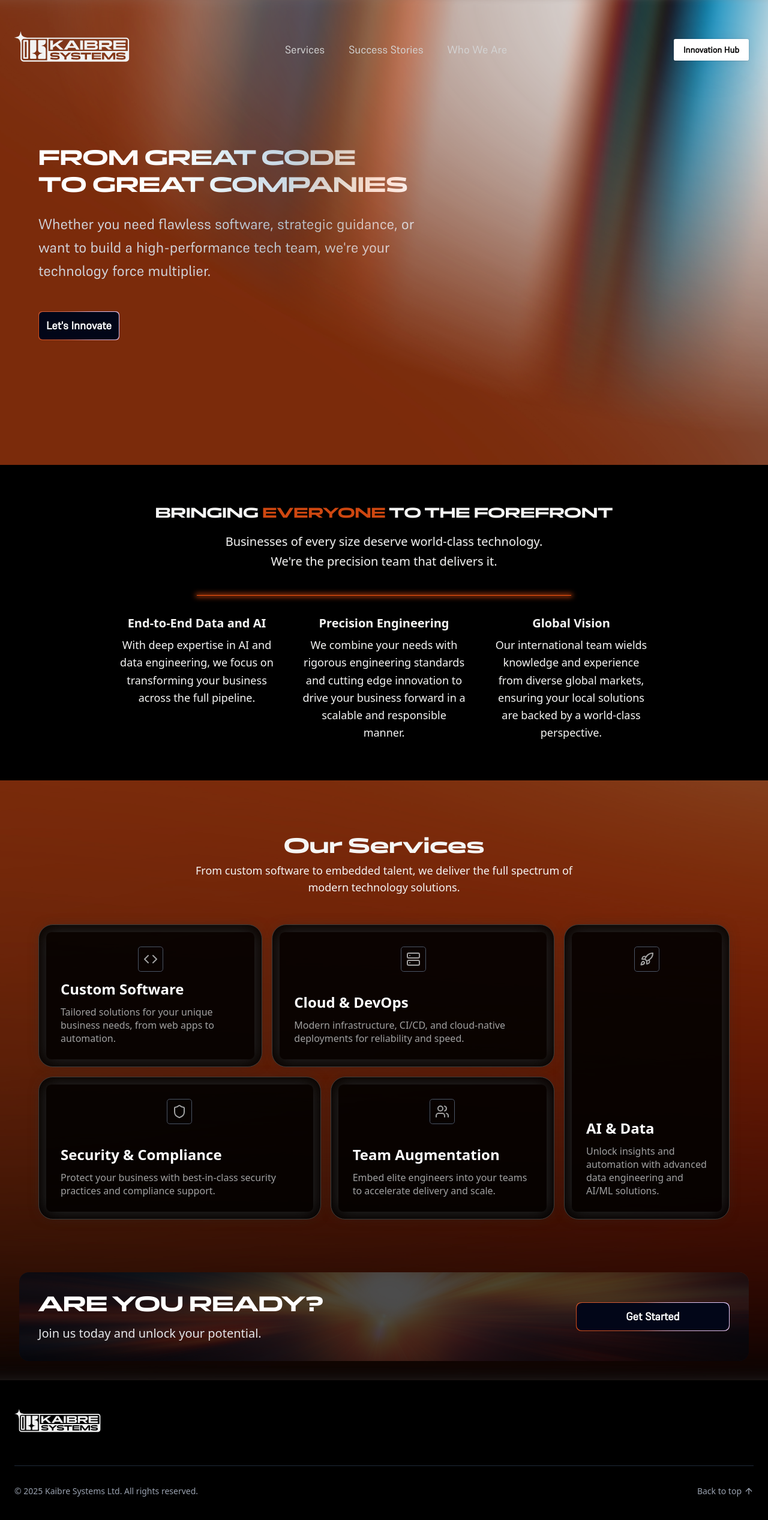
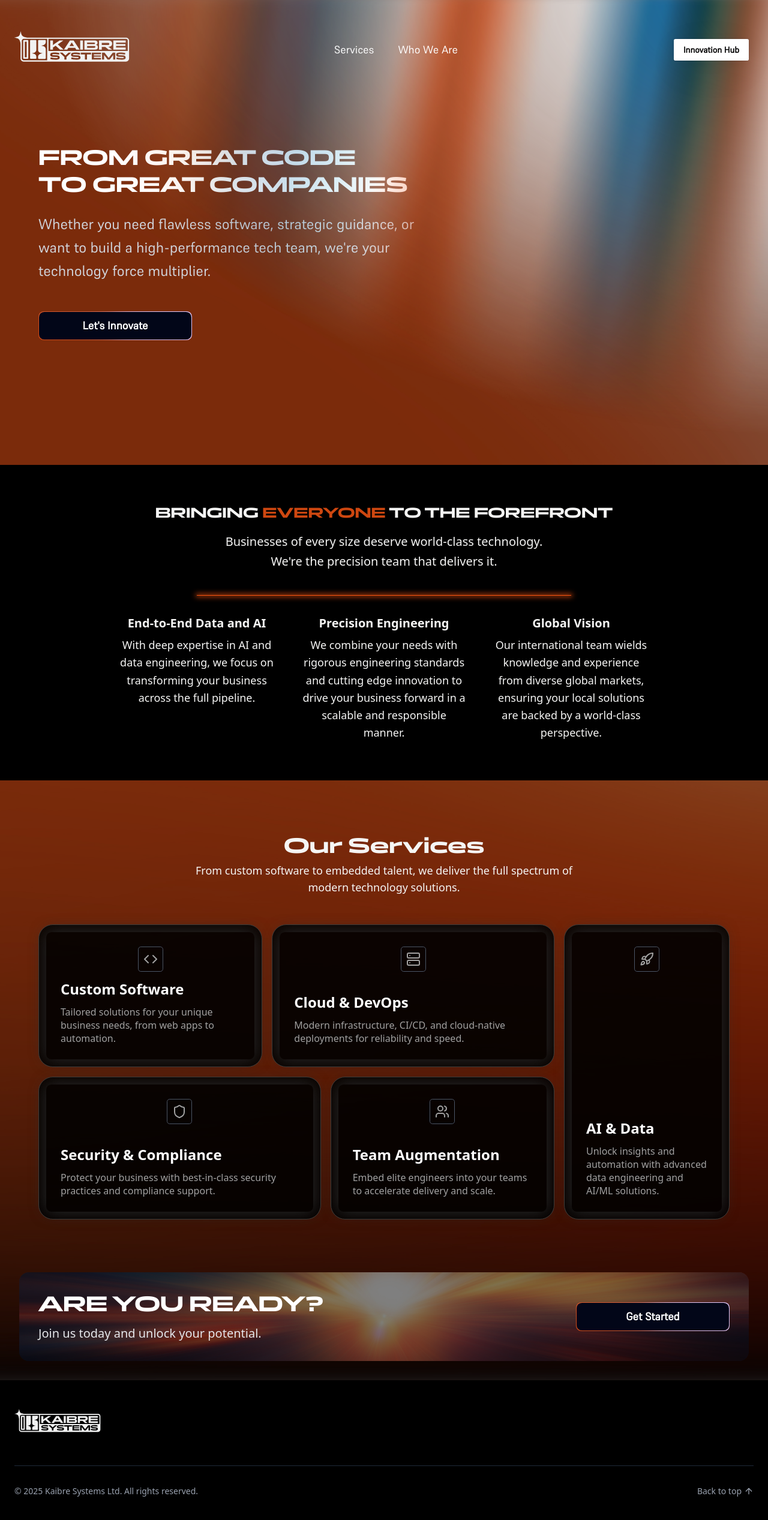
Before and after one commit to Kaibre-Systems/company-site, a Next.js app: page / in a window 1280 px wide. Shown: the top 2534 px of the page at 60% size. Built offline with nearby package versions, Linux system fonts and the light colour scheme.

Commit message:
Updated CTA button to be used as a component

```diff
--- a/src/app/(home)/sections/hero-section.tsx
+++ b/src/app/(home)/sections/hero-section.tsx
@@ -1,4 +1,5 @@
 import { AuroraBackground } from "@/components/ui/aurora-background";
+import CTAButton from "@/components/ui/cta-button";
 
 export default function HeroSection() {
     return (
@@ -12,12 +13,9 @@ export default function HeroSection() {
                     <p className="mt-6 text-xl lg:text-2xl max-w-2xl font-supreme text-gray-300 leading-relaxed">
                         Whether you need flawless software, strategic guidance, or want to build a high-performance tech team, we're your technology force multiplier.
                     </p>
-                    <button className="relative inline-flex h-12 overflow-hidden rounded-[6px] p-[1px] focus:outline-none focus:ring-2 focus:ring-slate-400 focus:ring-offset-2 focus:ring-offset-slate-50 mt-12">
-                        <span className="absolute inset-[-1000%] animate-[spin_2s_linear_infinite] bg-[conic-gradient(from_90deg_at_50%_50%,#E2CBFF_0%,#CD4813_50%,#E2CBFF_100%)]" />
-                        <span className="inline-flex h-full w-full cursor-pointer items-center justify-center rounded-[6px] bg-slate-950 px-3 py-1 text-lg font-bold text-white backdrop-blur-3xl font-supreme">
-                            Let's Innovate
-                        </span>
-                    </button>
+                    <div className="mt-12">
+                        <CTAButton buttonText="Let's Innovate" buttonLink="/contact" />
+                    </div>
                 </div>
 
 
--- a/src/app/components/main-navbar.tsx
+++ b/src/app/components/main-navbar.tsx
@@ -18,10 +18,10 @@ export function MainNavbar() {
       name: "Services",
       link: "/services",
     },
-    {
-      name: "Success Stories",
-      link: "/projects",
-    },
+    // {
+    //   name: "Success Stories",
+    //   link: "/projects",
+    // },
     {
       name: "Who We Are",
       link: "/team",
@@ -71,7 +71,7 @@ export function MainNavbar() {
           <div className="flex w-full flex-col gap-4">
             <NavbarButton
               onClick={() => setIsMobileMenuOpen(false)}
-              variant="primary"
+              variant="gradient"
               className="w-full"
               href="/contact"
             >
--- a/src/app/globals.css
+++ b/src/app/globals.css
@@ -171,7 +171,7 @@
 }
 
 @theme inline {
-  --animate-aurora: aurora 60s linear infinite;
+  --animate-aurora: aurora 100s linear infinite;
   @keyframes aurora {
     from {
       background-position:
--- a/src/app/team/page.tsx
+++ b/src/app/team/page.tsx
@@ -44,27 +44,27 @@ export default function TeamPage() {
                 </section>
 
                 {/* Team Values Section */}
-                <section className="py-20 bg-zinc-900">
+                <section className="py-20 bg-black/40">
                     <div className="container mx-auto px-4">
                         <h2 className="text-3xl font-panchang font-bold mb-12 text-center">Our Values</h2>
                         <div className="grid grid-cols-1 md:grid-cols-3 gap-10 max-w-5xl mx-auto">
                             <div className="text-center">
                                 <div className="w-16 h-16 flex items-center justify-center rounded-full bg-[#ce4710]/20 border border-[#ce4710]/40 mx-auto mb-6">
-                                    <span className="text-2xl text-[#ce4710]">1</span>
+                                    <span className="text-2xl text-[#CD4813]">1</span>
                                 </div>
                                 <h3 className="text-xl font-bold mb-3">Technical Excellence</h3>
                                 <p className="text-gray-300">We believe in deep expertise, continuous improvement, and maintaining the highest standards in our work.</p>
                             </div>
                             <div className="text-center">
                                 <div className="w-16 h-16 flex items-center justify-center rounded-full bg-[#ce4710]/20 border border-[#ce4710]/40 mx-auto mb-6">
-                                    <span className="text-2xl text-[#ce4710]">2</span>
+                                    <span className="text-2xl text-[#CD4813]">2</span>
                                 </div>
                                 <h3 className="text-xl font-bold mb-3">Client Partnership</h3>
                                 <p className="text-gray-300">We work as an extension of our clients' teams, prioritizing transparent communication and shared success.</p>
                             </div>
                             <div className="text-center">
                                 <div className="w-16 h-16 flex items-center justify-center rounded-full bg-[#ce4710]/20 border border-[#ce4710]/40 mx-auto mb-6">
-                                    <span className="text-2xl text-[#ce4710]">3</span>
+                                    <span className="text-2xl text-[#CD4813]">3</span>
                                 </div>
                                 <h3 className="text-xl font-bold mb-3">Adaptability</h3>
                                 <p className="text-gray-300">We thrive in dynamic environments, embracing new technologies and approaches to solve evolving challenges.</p>
--- a/src/components/background-image.tsx
+++ b/src/components/background-image.tsx
@@ -10,12 +10,15 @@ interface BackgroundImageProps {
     children?: React.ReactNode;
     overlay?: boolean;
     overlayOpacity?: number;
+    loading?: 'lazy' | 'eager';
+    placeholder?: 'blur' | 'empty';
+    blurDataURL?: string;
 }
 
 export default function BackgroundImage({
     src,
     alt,
-    priority = false,
+    priority = true,
     quality = 75,
     className = '',
     imgClassName = '',
--- a/src/components/call-to-action.tsx
+++ b/src/components/call-to-action.tsx
@@ -1,6 +1,6 @@
 import React from 'react';
-import Link from 'next/link';
 import BackgroundImage from './background-image';
+import CTAButton from './ui/cta-button';
 
 interface CallToActionProps {
     title: string;
@@ -19,21 +19,14 @@ const CallToAction: React.FC<CallToActionProps> = ({
 }) => {
     return (
         <section className={`text-white mb-8 max-w-7xl ${className} rounded-2xl`}>
-            <BackgroundImage className="rounded-2xl" imgClassName="rounded-2xl" src="/nova.jpeg" alt='nova background' overlay={true} overlayOpacity={70}>
-                <div className="relative flex flex-col md:flex-row items-center justify-between mx-auto max-w-7xl text-left rounded-2xl py-8 px-8 gap-8 overflow-hidden">
+            <BackgroundImage className="rounded-2xl" imgClassName="rounded-2xl" src="/nova.jpeg" alt='nova background' overlay={false}>
+                <div className="relative flex flex-col md:flex-row items-center justify-between mx-auto max-w-7xl text-left rounded-2xl py-8 px-8 gap-8 overflow-hidden transition duration-200 bg-black/50 hover:bg-black/30">
                     <div className="flex-1 relative z-10">
                         <h2 className="text-3xl md:text-4xl font-bold mb-4 font-panchang">{title}</h2>
                         <p className="text-lg md:text-xl max-w-2xl text-gray-200">{subtitle}</p>
                     </div>
                     <div className="flex items-center md:items-end md:w-auto relative z-10">
-                        <Link href={buttonLink}>
-                            <button className="relative inline-flex h-12 w-64 overflow-hidden rounded-xl p-[1px] focus:outline-none focus:ring-2 focus:ring-slate-400 focus:ring-offset-2 focus:ring-offset-slate-50 mt-0 md:mt-0 md:self-center">
-                                <span className="absolute inset-[-1000%] animate-[spin_2s_linear_infinite] bg-[conic-gradient(from_90deg_at_50%_50%,#E2CBFF_0%,#CD4813_50%,#E2CBFF_100%)] rounded-xl" />
-                                <span className="inline-flex h-full w-full cursor-pointer items-center justify-center rounded-xl bg-slate-950 px-3 py-1 text-lg font-bold text-white backdrop-blur-3xl font-supreme">
-                                    {buttonText}
-                                </span>
-                            </button>
-                        </Link>
+                        <CTAButton buttonText={buttonText} buttonLink={buttonLink} />
                     </div>
                 </div>
             </BackgroundImage>
--- /dev/null
+++ b/src/components/ui/cta-button.tsx
@@ -0,0 +1,27 @@
+import React from 'react';
+import Link from 'next/link';
+
+interface CTAButtonProps {
+    buttonText: string;
+    buttonLink: string;
+    className?: string;
+}
+
+const CTAButton: React.FC<CTAButtonProps> = ({
+    buttonText,
+    buttonLink,
+    className = '',
+}) => {
+    return (
+        <Link href={buttonLink}>
+            <button className={`relative inline-flex h-12 w-64 overflow-hidden rounded-xl p-[1px] focus:outline-none focus:ring-2 focus:ring-slate-400 focus:ring-offset-2 focus:ring-offset-slate-50 mt-0 md:mt-0 md:self-center ${className}`}>
+                <span className="absolute inset-[-1000%] animate-[spin_2s_linear_infinite] bg-[conic-gradient(from_90deg_at_50%_50%,#E2CBFF_0%,#CD4813_50%,#E2CBFF_100%)] rounded-xl" />
+                <span className="inline-flex h-full w-full cursor-pointer items-center justify-center rounded-xl bg-slate-950 px-3 py-1 text-lg font-bold text-white backdrop-blur-3xl font-supreme">
+                    {buttonText}
+                </span>
+            </button>
+        </Link>
+    );
+};
+
+export default CTAButton;
--- a/src/components/ui/resizable-navbar.tsx
+++ b/src/components/ui/resizable-navbar.tsx
@@ -105,7 +105,7 @@ export const NavBody = ({ children, className, visible }: NavBodyProps) => {
       }}
       className={cn(
         "relative z-[60] mx-auto hidden w-full max-w-7xl flex-row items-center justify-between self-start rounded-full bg-transparent px-4 py-2 lg:flex dark:bg-transparent font-supreme",
-        visible && "bg-white/80 dark:bg-neutral-950/80",
+        visible && "bg-white/80 dark:bg-black/80",
         className,
       )}
     >
@@ -121,7 +121,7 @@ export const NavItems = ({ items, className, onItemClick }: NavItemsProps) => {
     <motion.div
       onMouseLeave={() => setHovered(null)}
       className={cn(
-        "absolute inset-0 hidden flex-1 flex-row items-center justify-center space-x-2 text-lg font-medium text-zinc-600 transition duration-200 hover:text-zinc-800 lg:flex lg:space-x-2 ml-10",
+        "absolute inset-0 hidden flex-1 flex-row items-center justify-center space-x-2 text-lg font-medium text-white transition duration-200 hover:text-zinc-800 lg:flex lg:space-x-2 ml-10",
         className,
       )}
     >
@@ -129,7 +129,7 @@ export const NavItems = ({ items, className, onItemClick }: NavItemsProps) => {
         <Link
           onMouseEnter={() => setHovered(idx)}
           onClick={onItemClick}
-          className="relative px-4 py-2 text-neutral-600 dark:text-neutral-300"
+          className="relative px-4 py-2 text-neutral-600 dark:text-white"
           key={`link-${idx}`}
           href={item.link}
         >
```
